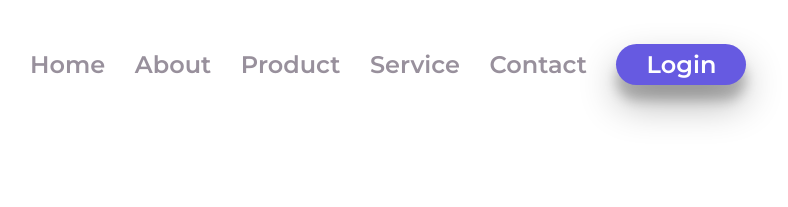
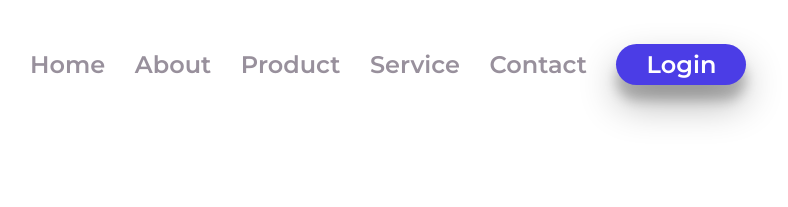
Before and after one commit to 198725/GitHub, a plain HTML site: page Projeto PetStore/index.html in a window 1280 px wide. Shown: the top 207 px of the page, without its empty margins (46-834 px from the left). Drawn offline with Linux system fonts and the light colour scheme.

Commit message:
alteracoes no meu projeto PetStores

```diff
--- a/Projeto PetStore/index.html
+++ b/Projeto PetStore/index.html
@@ -11,7 +11,7 @@
     <link href="https://fonts.googleapis.com/css2?family=Montserrat:ital,wght@0,100..900;1,100..900&display=swap"
         rel="stylesheet">
     <link rel="stylesheet" href="style.css">
-    <title>PetStores</title>
+    <title>Projeto CSS-PetStores</title>
 </head>
 
 <body>
--- a/Projeto PetStore/style.css
+++ b/Projeto PetStore/style.css
@@ -20,7 +20,7 @@ header {
 }
 
 .button-header {
-    background: #665AE1;
+    background: #4b3de6;
     border-radius: 20.5px;
     cursor: pointer;
     width: 130px;
```
